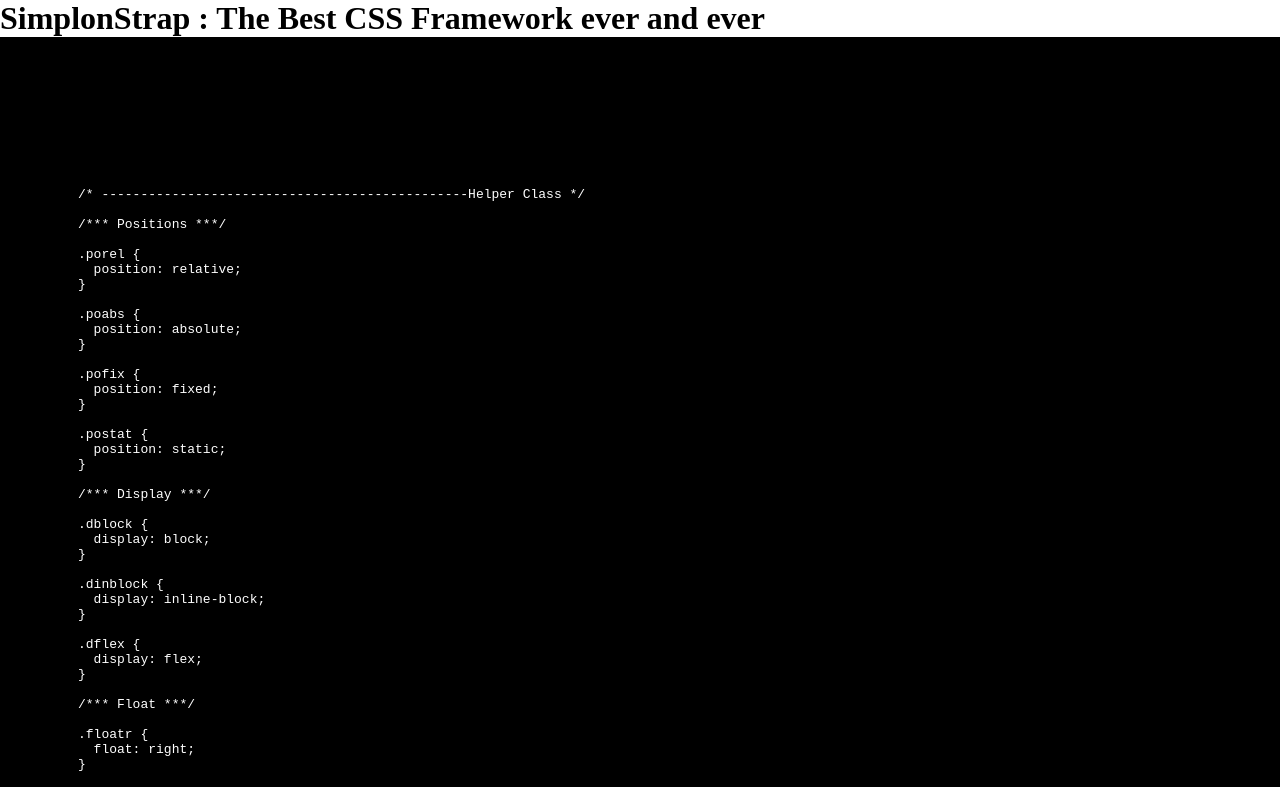
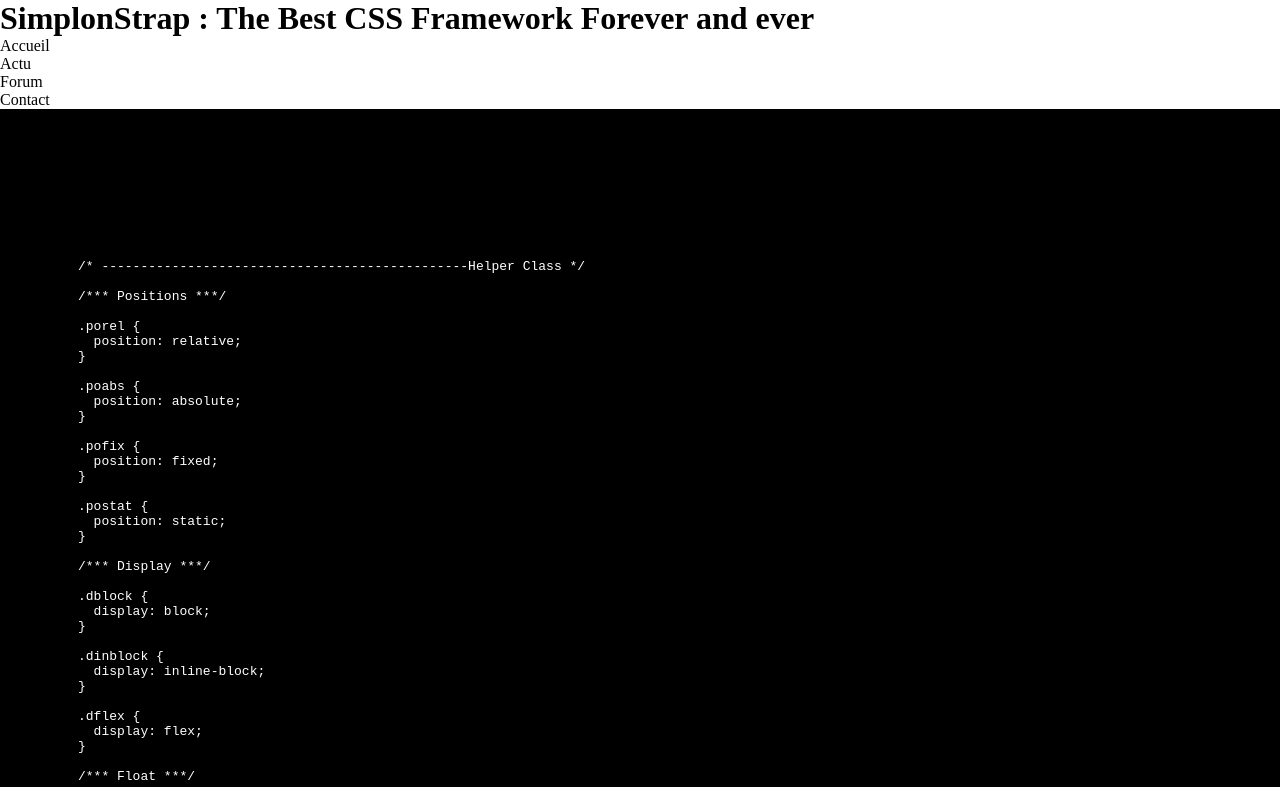
Before and after one commit to githly/SimplonStrap, a plain HTML site: page index.html in a window 1280 px wide. Shown: the top 787 px of the page. Drawn offline with Linux system fonts and the light colour scheme.

Commit message:
modif reset

```diff
--- a/index.html
+++ b/index.html
@@ -8,8 +8,16 @@
   </head>
   <body>
     <header>
-      <h1> SimplonStrap : The Best CSS Framework ever and ever </h1>
+      <h1> SimplonStrap : The Best CSS Framework Forever and ever </h1>
       <!-- Add Navigation Bar-->
+      <nav>
+        <ul>
+            <li>Accueil</li>
+            <li>Actu</li>
+            <li>Forum</li>
+            <li>Contact</li>
+        </ul>
+    </nav>
       <pre><code>
 
       </pre></code>
--- a/style.css
+++ b/style.css
@@ -5,6 +5,7 @@
   padding: 0;
   list-style-type: none;
   text-decoration: none;
+  box-sizing: border-box;
 }
 
 img {
@@ -91,7 +92,9 @@ ol {
 
 }
 
+
 /* -----------------------------------------------Grid */
+
 
 /* -----------------------------------------------Form */
 
```
